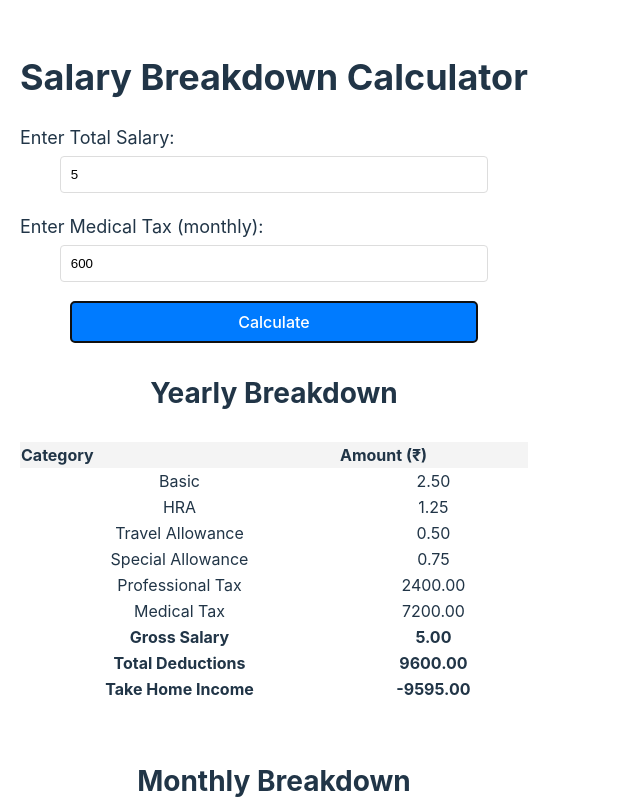
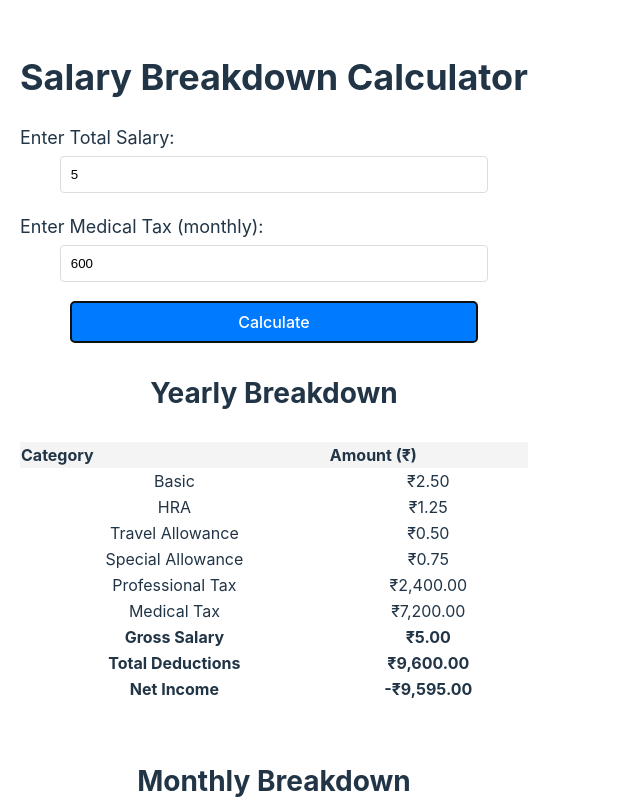
Before and after one commit to Mayank2808sharma/salary-calculation, a React (Vite) app: page / in a window 1280 px wide. Both pictures are taken after typing "5" into the empty fields and a click on the button "Calculate". Shown: the top 800 px of the page, without its empty margins (0-640 px from the left). Built offline with nearby package versions, Linux system fonts and the light colour scheme.

Commit message:
indian currency with commas and net salary text change

```diff
--- a/src/App.tsx
+++ b/src/App.tsx
@@ -29,6 +29,10 @@ const SalaryBreakdown: React.FC = () => {
   const [totalSalary, setTotalSalary] = useState<number>(0);
   const [medicalTax, setMedicalTax] = useState<number>(600); // Default value of ₹600
   const [breakdown, setBreakdown] = useState<Breakdown | null>(null);
+
+  const formatCurrency = (amount: number) => {
+    return amount.toLocaleString('en-IN', { style: 'currency', currency: 'INR' });
+  };
 
   const calculateBreakdown = () => {
     const basic = totalSalary * 0.5;
@@ -152,39 +156,39 @@ const SalaryBreakdown: React.FC = () => {
               <tbody>
                 <tr>
                   <td>Basic</td>
-                  <td>{breakdown.yearly.basic.toFixed(2)}</td>
+                  <td>{formatCurrency(breakdown.yearly.basic)}</td>
                 </tr>
                 <tr>
                   <td>HRA</td>
-                  <td>{breakdown.yearly.hra.toFixed(2)}</td>
+                  <td>{formatCurrency(breakdown.yearly.hra)}</td>
                 </tr>
                 <tr>
                   <td>Travel Allowance</td>
-                  <td>{breakdown.yearly.travelAllowance.toFixed(2)}</td>
+                  <td>{formatCurrency(breakdown.yearly.travelAllowance)}</td>
                 </tr>
                 <tr>
                   <td>Special Allowance</td>
-                  <td>{breakdown.yearly.specialAllowance.toFixed(2)}</td>
+                  <td>{formatCurrency(breakdown.yearly.specialAllowance)}</td>
                 </tr>
                 <tr>
                   <td>Professional Tax</td>
-                  <td>{breakdown.yearly.professionalTax.toFixed(2)}</td>
+                  <td>{formatCurrency(breakdown.yearly.professionalTax)}</td>
                 </tr>
                 <tr>
                   <td>Medical Tax</td>
-                  <td>{breakdown.yearly.medicalTax.toFixed(2)}</td>
+                  <td>{formatCurrency(breakdown.yearly.medicalTax)}</td>
                 </tr>
                 <tr style={{ fontWeight: "bold" }}>
                   <td>Gross Salary</td>
-                  <td>{breakdown.yearly.grossSalary.toFixed(2)}</td>
+                  <td>{formatCurrency(breakdown.yearly.grossSalary)}</td>
                 </tr>
                 <tr style={{ fontWeight: "bold" }}>
                   <td>Total Deductions</td>
-                  <td>{breakdown.yearly.totalDeductions.toFixed(2)}</td>
+                  <td>{formatCurrency(breakdown.yearly.totalDeductions)}</td>
                 </tr>
                 <tr style={{ fontWeight: "bold" }}>
-                  <td>Take Home Income</td>
-                  <td>{breakdown.yearly.taxableIncome.toFixed(2)}</td>
+                  <td>Net Income</td>
+                  <td>{formatCurrency(breakdown.yearly.taxableIncome)}</td>
                 </tr>
               </tbody>
             </table>
@@ -202,39 +206,39 @@ const SalaryBreakdown: React.FC = () => {
               <tbody>
                 <tr>
                   <td>Basic</td>
-                  <td>{breakdown.monthly.basic.toFixed(2)}</td>
+                  <td>{formatCurrency(breakdown.monthly.basic)}</td>
                 </tr>
                 <tr>
                   <td>HRA</td>
-                  <td>{breakdown.monthly.hra.toFixed(2)}</td>
+                  <td>{formatCurrency(breakdown.monthly.hra)}</td>
                 </tr>
                 <tr>
                   <td>Travel Allowance</td>
-                  <td>{breakdown.monthly.travelAllowance.toFixed(2)}</td>
+                  <td>{formatCurrency(breakdown.monthly.travelAllowance)}</td>
                 </tr>
                 <tr>
                   <td>Special Allowance</td>
-                  <td>{breakdown.monthly.specialAllowance.toFixed(2)}</td>
+                  <td>{formatCurrency(breakdown.monthly.specialAllowance)}</td>
                 </tr>
                 <tr>
                   <td>Professional Tax</td>
-                  <td>{breakdown.monthly.professionalTax.toFixed(2)}</td>
+                  <td>{formatCurrency(breakdown.monthly.professionalTax)}</td>
                 </tr>
                 <tr>
                   <td>Medical Tax</td>
-                  <td>{breakdown.monthly.medicalTax.toFixed(2)}</td>
+                  <td>{formatCurrency(breakdown.monthly.medicalTax)}</td>
                 </tr>
                 <tr style={{ fontWeight: "bold" }}>
                   <td>Gross Salary</td>
-                  <td>{breakdown.monthly.grossSalary.toFixed(2)}</td>
+                  <td>{formatCurrency(breakdown.monthly.grossSalary)}</td>
                 </tr>
                 <tr style={{ fontWeight: "bold" }}>
                   <td>Total Deductions</td>
-                  <td>{breakdown.monthly.totalDeductions.toFixed(2)}</td>
+                  <td>{formatCurrency(breakdown.monthly.totalDeductions)}</td>
                 </tr>
                 <tr style={{ fontWeight: "bold" }}>
-                  <td>Take Home Income</td>
-                  <td>{breakdown.monthly.taxableIncome.toFixed(2)}</td>
+                  <td>Net Income</td>
+                  <td>{formatCurrency(breakdown.monthly.taxableIncome)}</td>
                 </tr>
               </tbody>
             </table>
```
